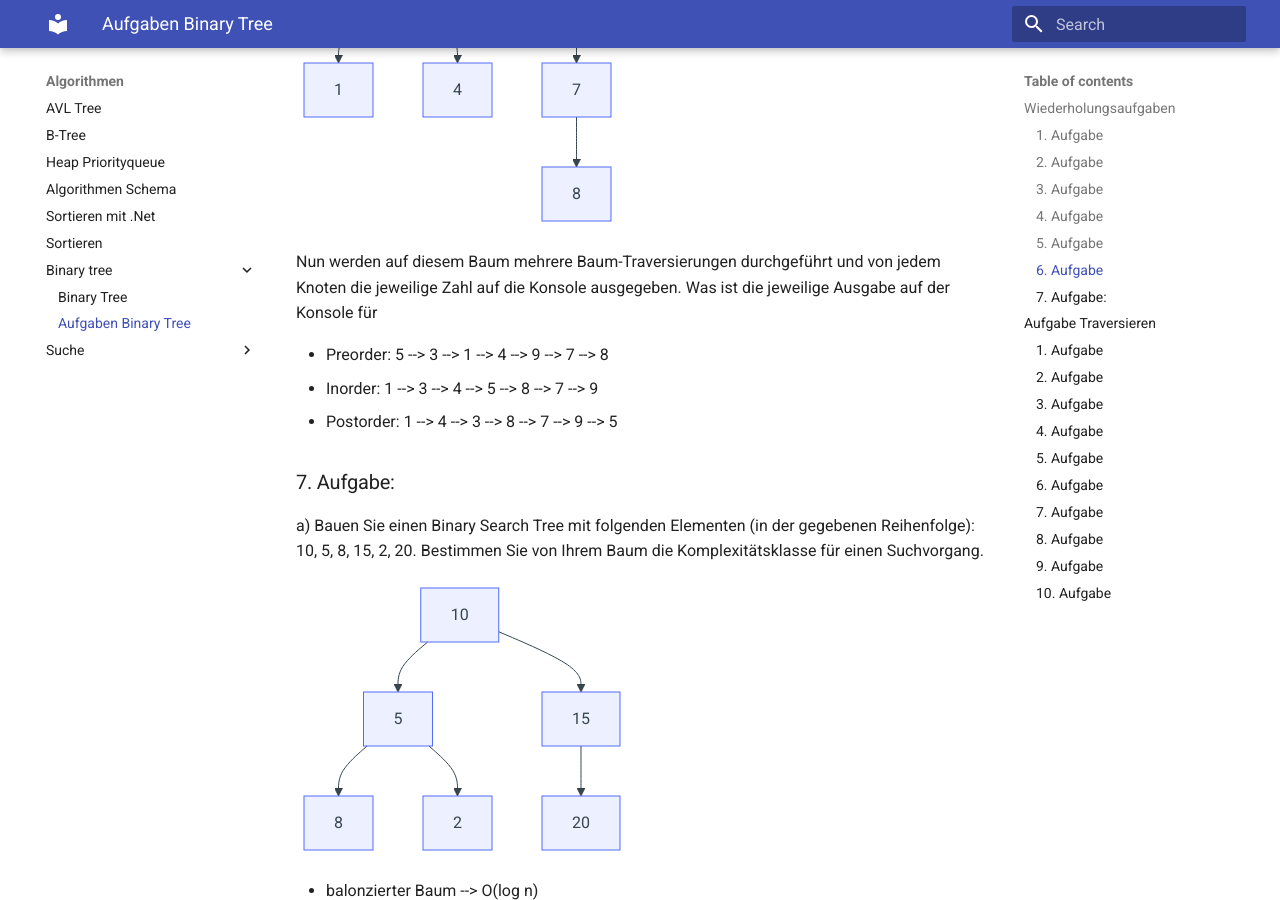
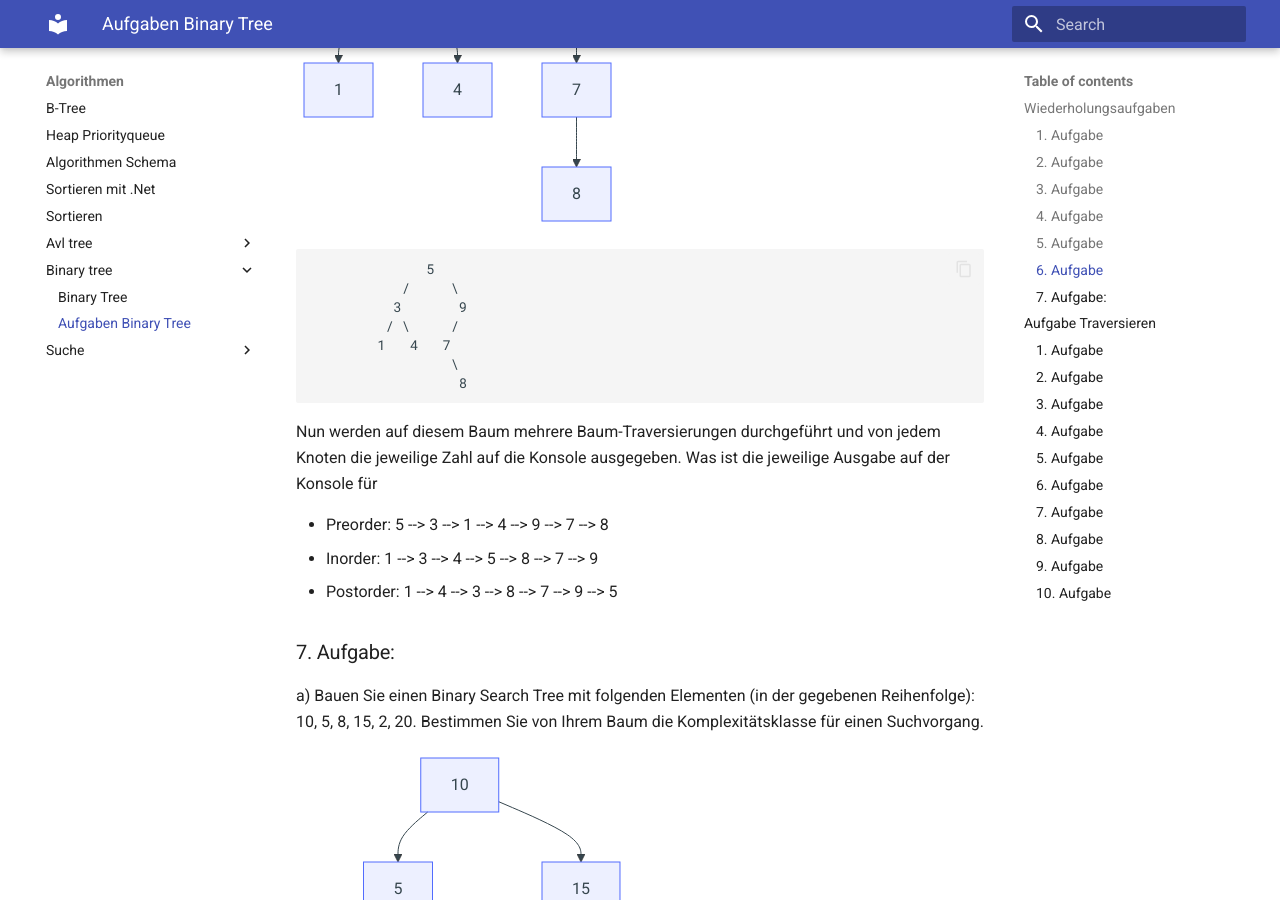
Before and after one commit to tsolenthaler/zbwAlgDs, an MkDocs documentation site: the page built from docs/algorithmen/binary-tree/z_aufgaben.md, in a window 1280 px wide and 900 px high, scrolled down 2112 px. Built offline with MkDocs 1.6.1 and Material for MkDocs 9.7.7, drawn with Linux system fonts in a browser that asks for light colours.

Commit message:
Add AVL tree documentation with implementation details and exercises

````diff
--- a/docs/algorithmen/binary-tree/z_aufgaben.md
+++ b/docs/algorithmen/binary-tree/z_aufgaben.md
@@ -72,6 +72,16 @@
     3 --> 4
     9 --> 7
     7 --> 8
+```
+
+```
+              5
+           /     \
+          3       9
+         / \     /
+        1   4   7
+                 \
+                  8
 ```
 
 Nun werden auf diesem Baum mehrere Baum-Traversierungen durchgeführt und von jedem Knoten die jeweilige
````
Also changed, not shown: docs/algorithmen/avl-tree/avl-tree.md (renamed from docs/algorithmen/avl-tree.md), docs/algorithmen/avl-tree/z_aufgaben.md (added).
